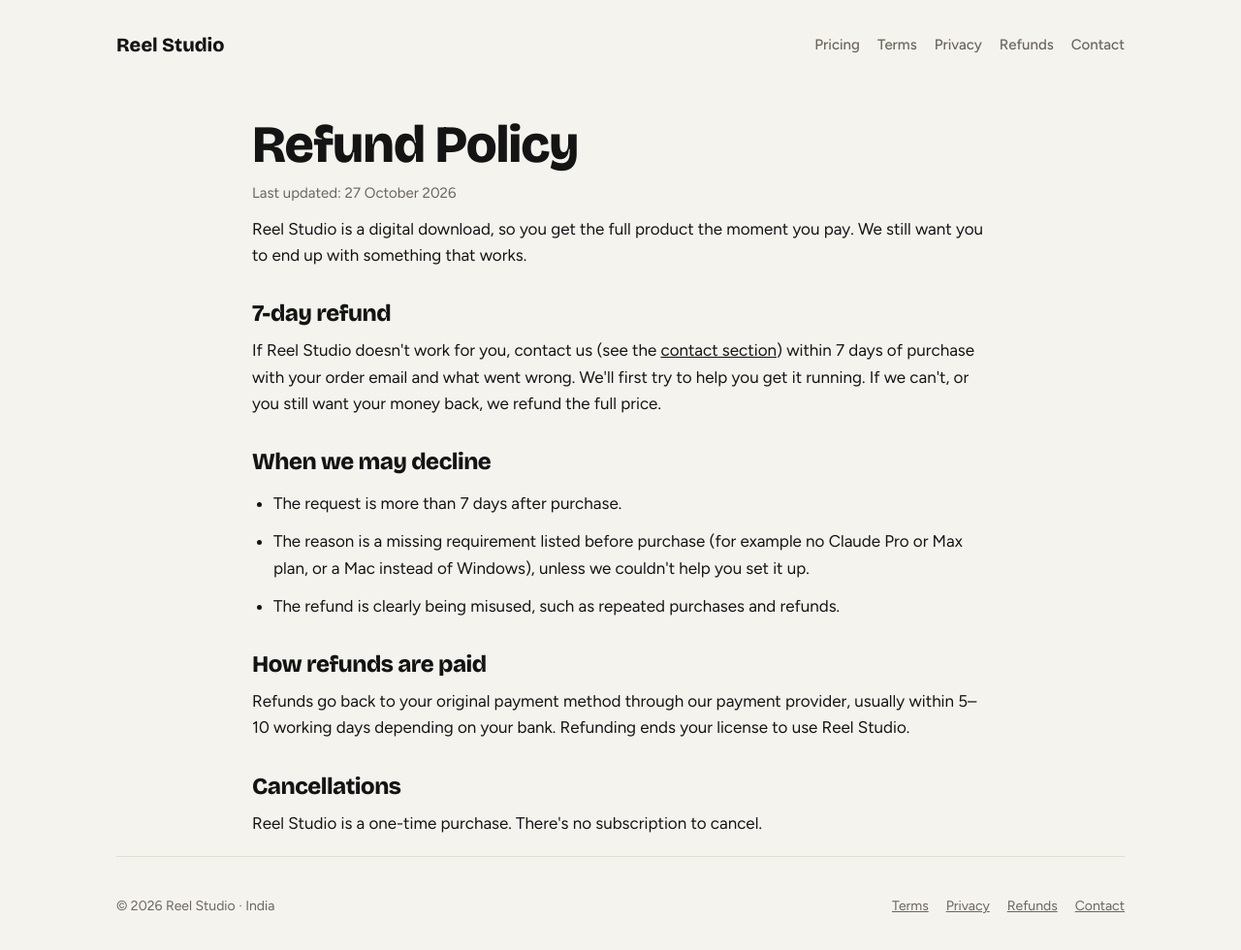
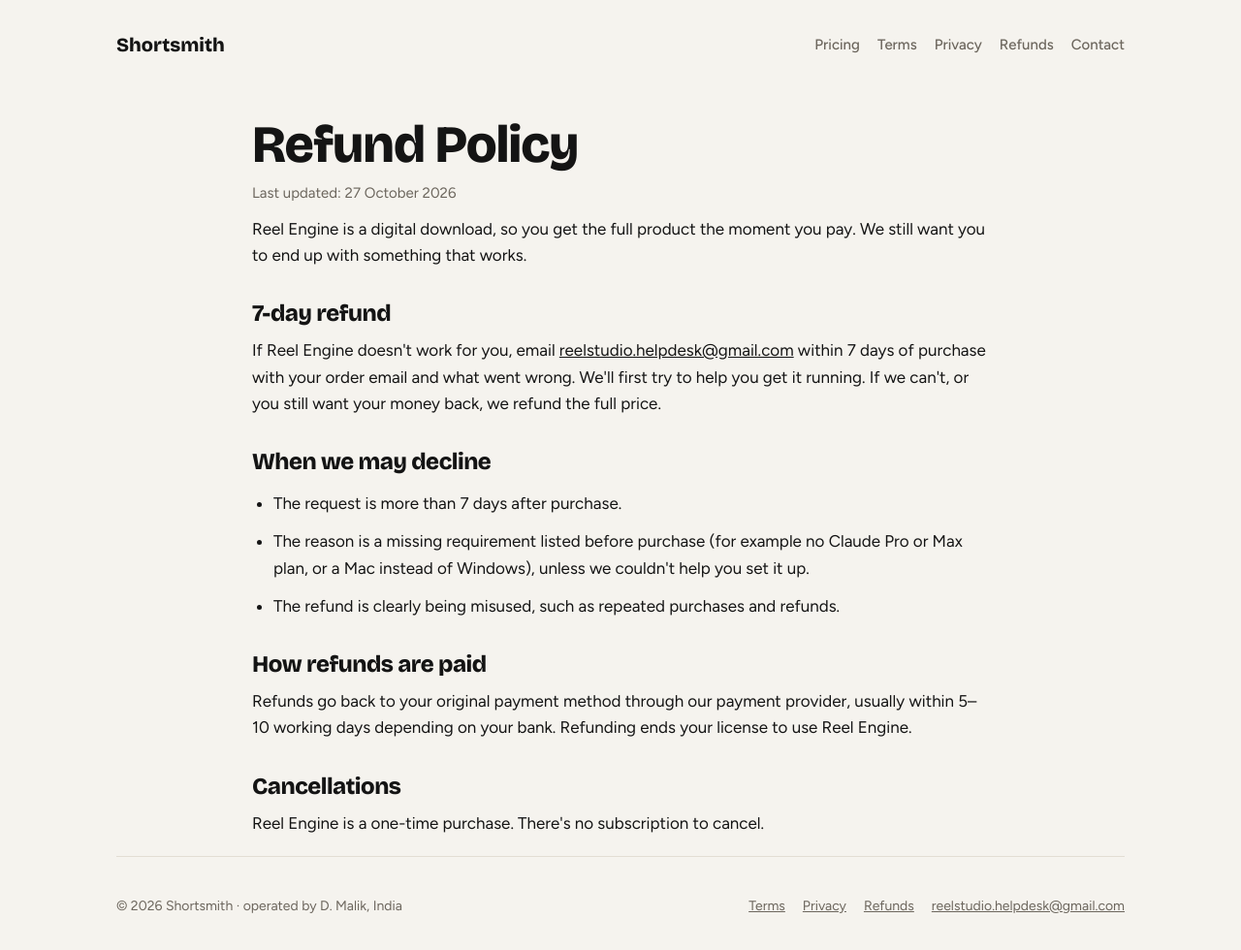
Before and after one commit to Dm-1324/Dm-1324.github.io, a plain HTML site: page refund.html in a window 1280 px wide. Shown: the whole page at 97% size. Drawn offline with nearby package versions, Linux system fonts and the light colour scheme.

Commit message:
site: Shortsmith brand, contact

```diff
--- a/refund.html
+++ b/refund.html
@@ -3,21 +3,21 @@
 <head>
 <meta charset="utf-8">
 <meta name="viewport" content="width=device-width, initial-scale=1, viewport-fit=cover">
-<title>Refund Policy · Reel Studio</title>
+<title>Refund Policy · Shortsmith</title>
 <link rel="preconnect" href="https://fonts.googleapis.com">
 <link rel="stylesheet" href="https://fonts.googleapis.com/css2?family=Bricolage+Grotesque:opsz,wght@12..96,500;12..96,700;12..96,800&family=Figtree:wght@400;500;600&family=JetBrains+Mono:wght@500&display=swap">
 <link rel="stylesheet" href="style.css">
 </head>
 <body>
 <div class="wrap">
-  <div class="top"><a href="index.html">Reel Studio</a><nav><a href="index.html#pricing">Pricing</a><a href="terms.html">Terms</a><a href="privacy.html">Privacy</a><a href="refund.html">Refunds</a><a href="index.html#contact">Contact</a></nav></div>
+  <div class="top"><a href="index.html">Shortsmith</a><nav><a href="index.html#pricing">Pricing</a><a href="terms.html">Terms</a><a href="privacy.html">Privacy</a><a href="refund.html">Refunds</a><a href="index.html#contact">Contact</a></nav></div>
   <main class="doc">
     <h1>Refund Policy</h1>
     <p class="updated">Last updated: 27 October 2026</p>
 
-    <p>Reel Studio is a digital download, so you get the full product the moment you pay. We still want you to end up with something that works.</p>
+    <p>Reel Engine is a digital download, so you get the full product the moment you pay. We still want you to end up with something that works.</p>
     <h2>7-day refund</h2>
-    <p>If Reel Studio doesn't work for you, contact us (see the <a href="index.html#contact">contact section</a>) within 7 days of purchase with your order email and what went wrong. We'll first try to help you get it running. If we can't, or you still want your money back, we refund the full price.</p>
+    <p>If Reel Engine doesn't work for you, email <a href="mailto:reelstudio.helpdesk@gmail.com">reelstudio.helpdesk@gmail.com</a> within 7 days of purchase with your order email and what went wrong. We'll first try to help you get it running. If we can't, or you still want your money back, we refund the full price.</p>
     <h2>When we may decline</h2>
     <ul>
       <li>The request is more than 7 days after purchase.</li>
@@ -25,12 +25,12 @@
       <li>The refund is clearly being misused, such as repeated purchases and refunds.</li>
     </ul>
     <h2>How refunds are paid</h2>
-    <p>Refunds go back to your original payment method through our payment provider, usually within 5–10 working days depending on your bank. Refunding ends your license to use Reel Studio.</p>
+    <p>Refunds go back to your original payment method through our payment provider, usually within 5–10 working days depending on your bank. Refunding ends your license to use Reel Engine.</p>
     <h2>Cancellations</h2>
-    <p>Reel Studio is a one-time purchase. There's no subscription to cancel.</p>
+    <p>Reel Engine is a one-time purchase. There's no subscription to cancel.</p>
 
   </main>
-  <footer><span>© 2026 Reel Studio · India</span><nav><a href="terms.html">Terms</a><a href="privacy.html">Privacy</a><a href="refund.html">Refunds</a><a href="index.html#contact">Contact</a></nav></footer>
+  <footer><span>© 2026 Shortsmith · operated by D. Malik, India</span><nav><a href="terms.html">Terms</a><a href="privacy.html">Privacy</a><a href="refund.html">Refunds</a><a href="mailto:reelstudio.helpdesk@gmail.com">reelstudio.helpdesk@gmail.com</a></nav></footer>
 </div>
 </body>
 </html>
```
